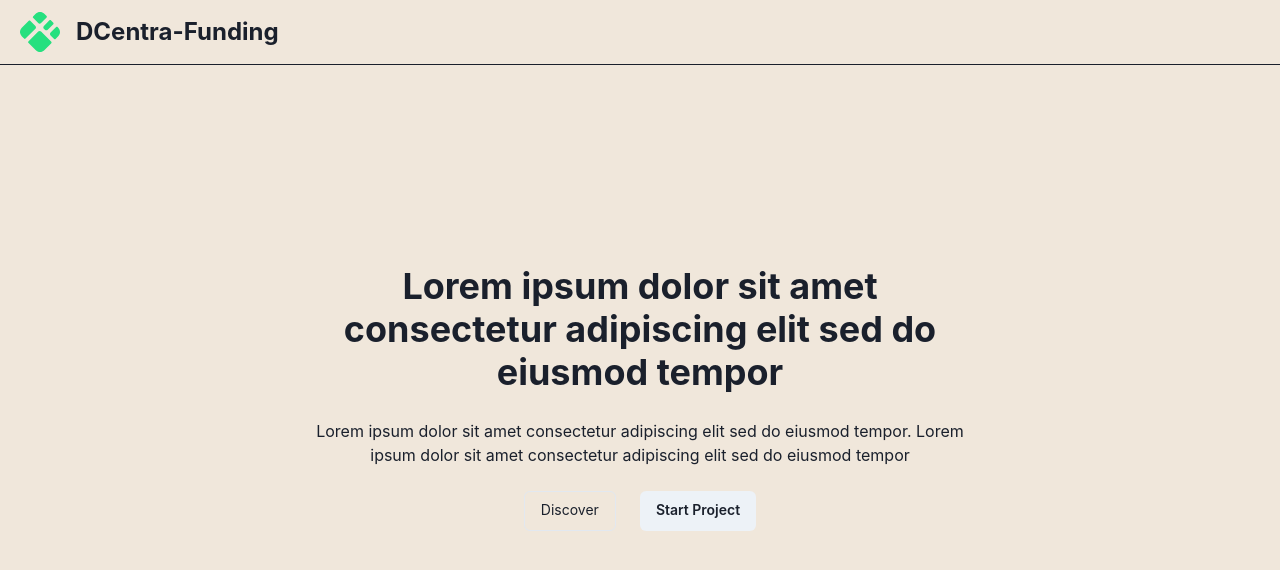
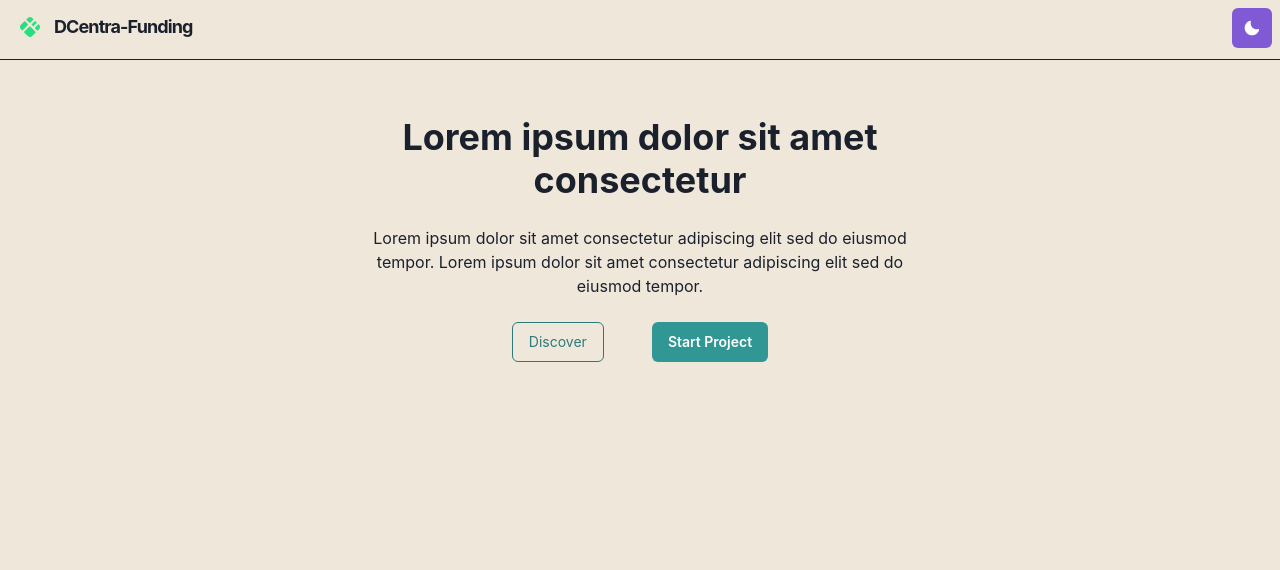
Before and after one commit to BenLemaitre/dcentra-funding, a Next.js app: page / in a window 1280 px wide. Shown: the top 570 px of the page. Built offline with nearby package versions, Linux system fonts and the light colour scheme.

Commit message:
toggle theme button added and refactoring in progress

```diff
--- /dev/null
+++ b/src/components/layouts/article.jsx
@@ -0,0 +1,30 @@
+import { motion } from 'framer-motion'
+import Head from 'next/head'
+
+const variants = {
+  hidden: { opacity: 0, x: 0, y: 0 },
+  enter: { opacity: 1, x: 0, y: 0 },
+  exit: { opacity: 0, x: 0, y: 20 }
+}
+
+const Layout = ({ children, title }) => (
+  <motion.article
+    initial="hidden"
+    animate="enter"
+    exit="exit"
+    variants={variants}
+    transition={{ duration: 0.4, type: 'easeInOut' }}
+    style={{ position: 'relative' }}
+  >
+    <>
+      {title && (
+        <Head>
+          <title>{title} - Dcentra-Funding</title>
+        </Head>
+      )}
+      {children}
+    </>
+  </motion.article>
+)
+
+export default Layout
--- a/src/components/logo.jsx
+++ b/src/components/logo.jsx
@@ -1,24 +1,35 @@
 import Link from 'next/link'
 import Image from 'next/image'
-import { Flex, Text, useBreakpointValue } from '@chakra-ui/react'
+import styled from '@emotion/styled'
+import { Flex, Text } from '@chakra-ui/react'
 import svgLogo from '../../public/logo.svg'
 
+const LogoBox = styled.span`
+  font-weight: bold;
+  font-size: 18px;
+  display: inline-flex;
+  align-items: center;
+  height: 30px;
+  padding: 10px;
+  cursor: pointer;
+
+  &:hover img {
+    transform: rotate(20deg);
+  }
+`
+
 const Logo = () => (
-  <Flex flex={{ base: 1 }} justify={{ base: 'center', md: 'start' }}>
-    <Link href="/">
-      <Flex direction="row" align={'center'} cursor="pointer">
-        <Image src={svgLogo} width={48} height={48} alt="logo" />
-        <Text
-          textAlign={useBreakpointValue({ base: 'center', md: 'left' })}
-          fontWeight="bold"
-          fontSize={'x-large'}
-          ml={3}
-        >
+  <Link href="/">
+    <a>
+      <LogoBox>
+        <Image src={svgLogo} width={24} height={24} alt="logo" />
+        <Text fontWeight="bold" ml={3} letterSpacing={'tighter'}>
           DCentra-Funding
         </Text>
-      </Flex>
-    </Link>
-  </Flex>
+      </LogoBox>
+    </a>
+  </Link>
+  // </Flex>
 )
 
 export default Logo
--- a/src/components/navbar.jsx
+++ b/src/components/navbar.jsx
@@ -1,37 +1,36 @@
 import Logo from './logo'
 
-import { Box, Flex, Button, Stack } from '@chakra-ui/react'
+import { Box, Flex, Button, Stack, Container } from '@chakra-ui/react'
+import ThemeToggleButton from './theme-toggle-button'
 
 const Navbar = ({ account }) => {
   return (
-    <Box>
-      <Flex
-        minH={'60px'}
-        py={{ base: 2 }}
-        px={{ base: 4 }}
-        borderBottom={1}
-        borderStyle={'solid'}
-        align={'center'}
+    <Box as="nav" minH={'60px'} w="100%" borderBottom={1} borderStyle={'solid'}>
+      <Container
+        display="flex"
+        p={2}
+        maxW="container.lg.md"
+        align="center"
+        justify="space-between"
       >
-        <Logo />
-        <Stack
-          flex={{ base: 1, md: 0 }}
-          justify={'flex-end'}
-          direction={'row'}
-          spacing={6}
-        >
-          {account ? (
-            <Button as={'a'} fontSize={'sm'} fontWeight={400} variant={'link'}>
-              {account.substring(0, 6)}...
-              {account.substring(38, 42)}
-            </Button>
-          ) : (
-            <span />
-          )}
-        </Stack>
-      </Flex>
+        <Flex align="center" mr={5}>
+          <Logo />
+        </Flex>
+        <Box ml={5} align="right" flex={1}>
+          <ThemeToggleButton />
+        </Box>
+      </Container>
     </Box>
   )
 }
 
 export default Navbar
+
+/* {account ? (
+  <Button as={'a'} fontSize={'sm'} fontWeight={400} variant={'link'}>
+    {account.substring(0, 6)}...
+    {account.substring(38, 42)}
+  </Button>
+) : (
+  <span />
+)} */
--- /dev/null
+++ b/src/components/theme-toggle-button.jsx
@@ -0,0 +1,29 @@
+import { IconButton, useColorMode, useColorModeValue } from '@chakra-ui/react'
+import { SunIcon, MoonIcon } from '@chakra-ui/icons'
+import { AnimatePresence, motion } from 'framer-motion'
+
+const ThemeToggleButton = () => {
+  const { toggleColorMode } = useColorMode()
+
+  return (
+    <AnimatePresence exitBeforeEnter initial={false}>
+      <motion.div
+        style={{ display: 'inline-block' }}
+        key={useColorModeValue('light', 'dark')}
+        initial={{ y: -20, opacity: 0 }}
+        animate={{ y: 0, opacity: 1 }}
+        exit={{ y: 20, opacity: 0 }}
+        transition={{ duration: 0.2 }}
+      >
+        <IconButton
+          aria-label="Toggle theme"
+          colorScheme={useColorModeValue('purple', 'orange')}
+          icon={useColorModeValue(<MoonIcon />, <SunIcon />)}
+          onClick={toggleColorMode}
+        />
+      </motion.div>
+    </AnimatePresence>
+  )
+}
+
+export default ThemeToggleButton
--- a/src/libs/theme.js
+++ b/src/libs/theme.js
@@ -31,9 +31,9 @@ const components = {
   }
 }
 
-const fonts = {
-  heading: "'M PLUS Rounded 1c'"
-}
+// const fonts = {
+//   heading: "'M PLUS Rounded 1c'"
+// }
 
 const colors = {
   glassTeal: '#88ccca'
@@ -48,7 +48,7 @@ const theme = extendTheme({
   config,
   styles,
   components,
-  fonts,
+  // fonts,
   colors
 })
 
--- a/src/pages/index.jsx
+++ b/src/pages/index.jsx
@@ -5,51 +5,51 @@ import {
   Stack,
   Button,
   Text,
+  Container,
+  Heading,
   useBreakpointValue
 } from '@chakra-ui/react'
+import Layout from '../components/layouts/article'
 
 const Homepage = () => {
   return (
-    <Flex w={'full'} h={'100vh'} justifyContent={'center'}>
-      <Stack
-        w={'full'}
-        as={Box}
-        textAlign={'center'}
-        spacing={6}
-        py={{ base: 20, md: 36 }}
-        maxW={'2xl'}
+    <Layout>
+      <Container>
+        <Heading as="h2" variant="page-title" textAlign="center" mb={6}>
+          Lorem ipsum dolor sit amet consectetur
+        </Heading>
+        <Stack direction="column" spacing={6}>
+          <Text textAlign="center">
+            Lorem ipsum dolor sit amet consectetur adipiscing elit sed do
+            eiusmod tempor. Lorem ipsum dolor sit amet consectetur adipiscing
+            elit sed do eiusmod tempor.
+          </Text>
+          <Box direction="row" alignSelf="center">
+            <NextLink href="/projects">
+              <Button
+                fontSize={'sm'}
+                fontWeight={400}
+                variant={'outline'}
+                mx={6}
+                colorScheme="teal"
               >
-        <Text
-          fontWeight={700}
-          lineHeight={1.2}
-          fontSize={useBreakpointValue({ base: '3xl', md: '4xl' })}
-        >
-          Lorem ipsum dolor sit amet consectetur adipiscing elit sed do eiusmod
-          tempor
-        </Text>
-        <Text>
-          Lorem ipsum dolor sit amet consectetur adipiscing elit sed do eiusmod
-          tempor. Lorem ipsum dolor sit amet consectetur adipiscing elit sed do
-          eiusmod tempor
-        </Text>
-        <Stack direction={'row'} spacing={6} alignSelf={'center'}>
-          <NextLink href="/projects">
-            <Button fontSize={'sm'} fontWeight={400} variant={'outline'}>
                 Discover
               </Button>
             </NextLink>
             <NextLink href="/create-project">
               <Button
-              display={{ base: 'none', md: 'inline-flex' }}
                 fontSize={'sm'}
                 fontWeight={600}
+                mx={6}
+                colorScheme="teal"
               >
                 Start Project
               </Button>
             </NextLink>
+          </Box>
         </Stack>
-      </Stack>
-    </Flex>
+      </Container>
+    </Layout>
   )
 }
 
```
Also changed, not shown: src/pages/404.jsx (added, +26 -0 lines), src/pages/homepage.jsx (deleted, +0 -55 lines). Lines whose indentation alone changed are shown as unchanged.
